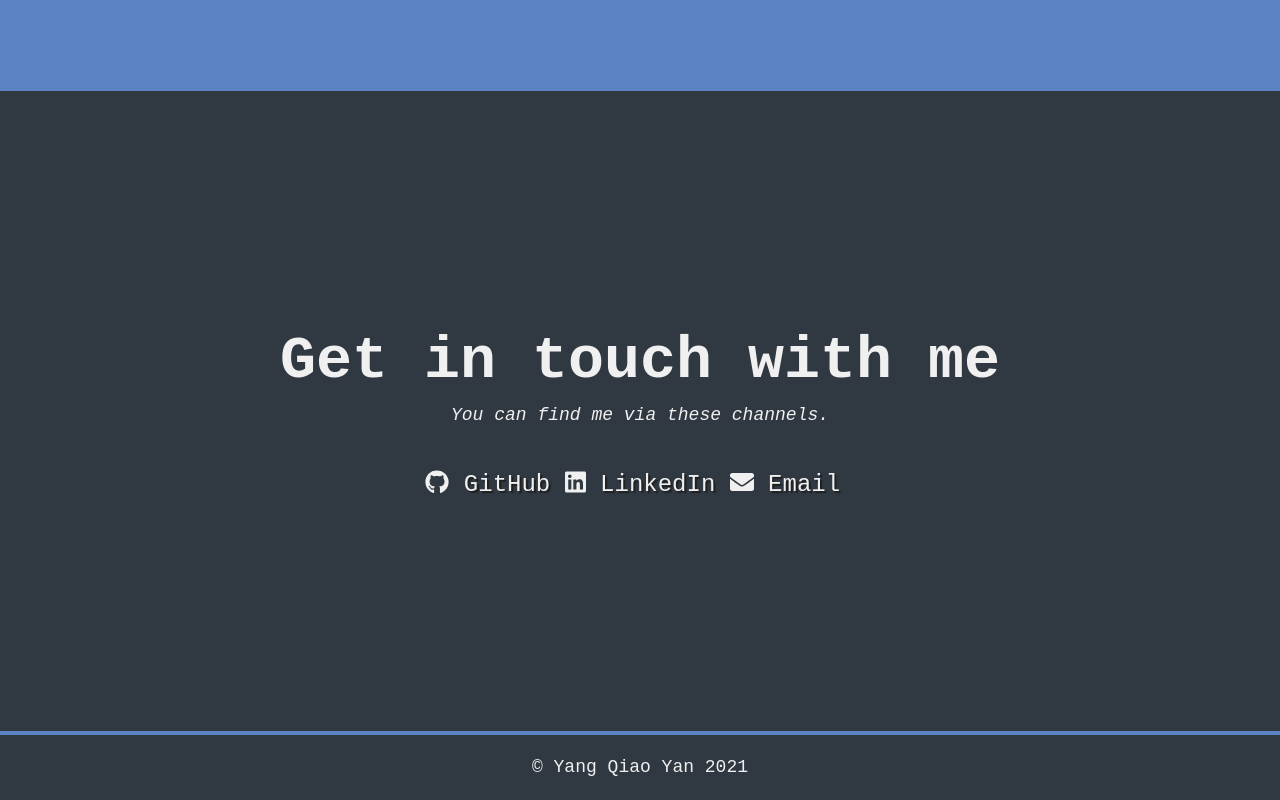
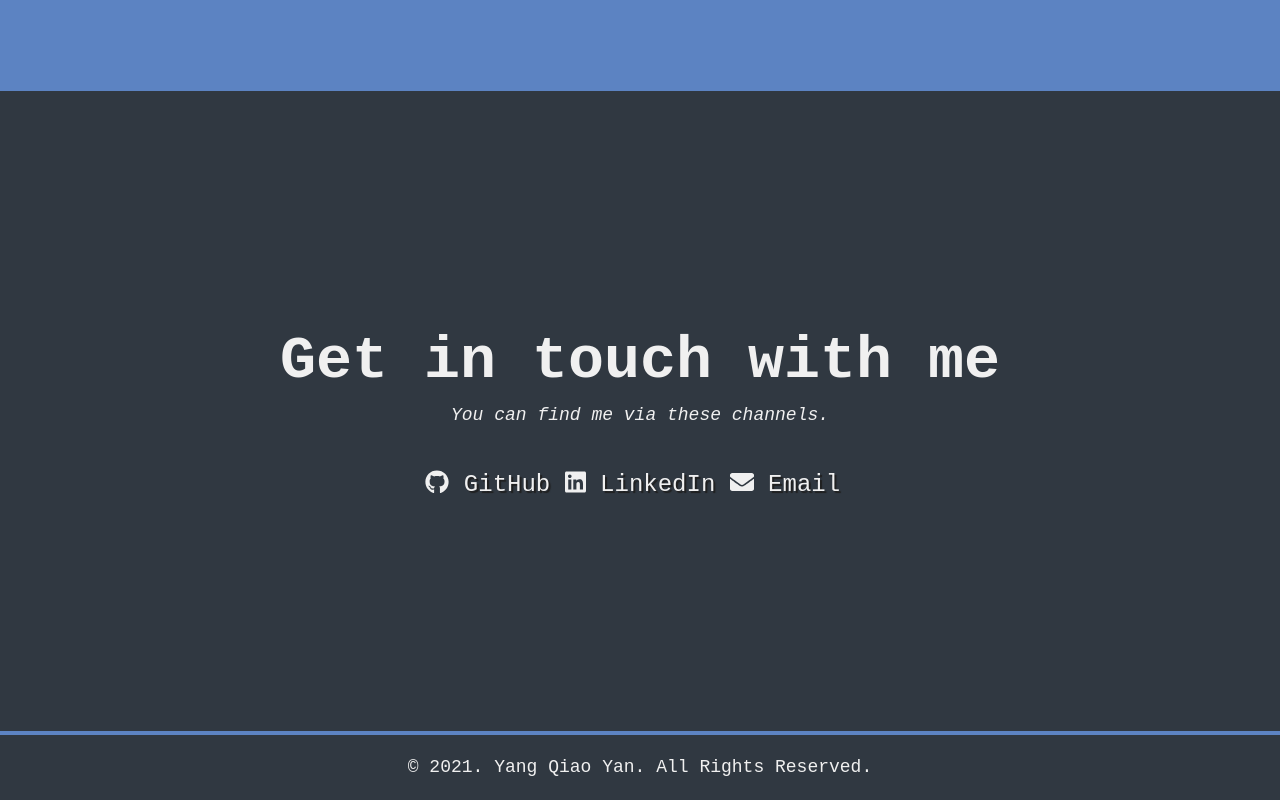
Before and after one commit to Esther-Yang/portfolio, a React (Create React App) app: page / in a window 1280 px wide. Shown: the part 1417-2217 px from the top of the page. Built offline with nearby package versions, Linux system fonts and the light colour scheme.

Commit message:
Change content in footer

```diff
--- a/src/components/Footer.js
+++ b/src/components/Footer.js
@@ -5,7 +5,7 @@ const Footer = (props) => {
   return (
     <Fragment>
       <footer>
-        <p>&copy; Yang Qiao Yan 2021</p>
+        <p>&copy; 2021. Yang Qiao Yan. All Rights Reserved.</p>
       </footer>
     </Fragment>
   );
```
